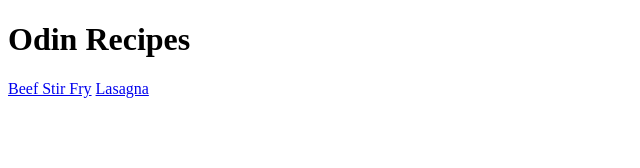
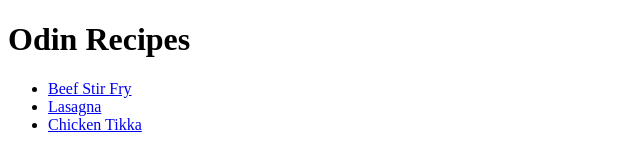
Before and after one commit to Matthew-Flint/odin-recipes, a plain HTML site: page index.html in a window 1280 px wide. Shown: the whole page, without its empty margins (0-640 px from the left). Drawn offline with Linux system fonts and the light colour scheme.

Commit message:
Add link to recipe page for Chicken Tikka

```diff
--- a/index.html
+++ b/index.html
@@ -7,7 +7,10 @@
 </head>
 <body>
     <h1>Odin Recipes</h1>
-    <a href="./recipes/beef-stir-fry.html">Beef Stir Fry</a>
-    <a href="./recipes/lasagna.html">Lasagna</a>
+    <ul>
+        <li><a href="./recipes/beef-stir-fry.html">Beef Stir Fry</a></li>
+        <li><a href="./recipes/lasagna.html">Lasagna</a></li>
+        <li><a href="./recipes/chicken-tikka.html">Chicken Tikka</a></li>
+    </ul>
 </body>
 </html>
```
